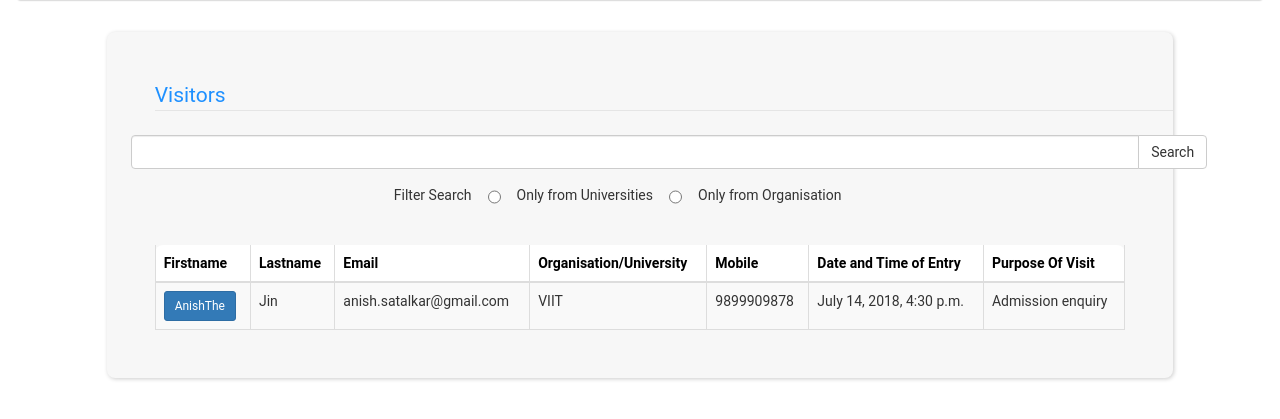
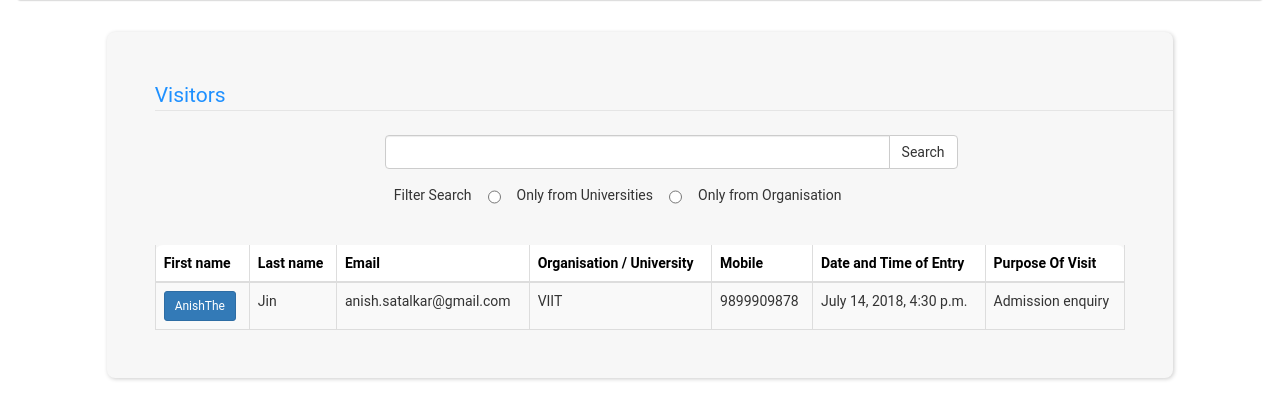
Before and after one commit to anishsatalkar/VisitorsManagementSystem, a Django app: page /home/view_visitors/ in a window 1280 px wide. Shown: the part 68-487 px from the top of the page. Run offline with Django 3.2, Linux system fonts and the light colour scheme; a user stored in the database is signed in; data comes from the database, SQL or seed files in the repository; some libraries are stand-ins or nearby versions.

Commit message:
Firstname -> First name and similar stuff

```diff
--- a/Login/templates/login.html
+++ b/Login/templates/login.html
@@ -17,7 +17,7 @@
             height: 100%;
             background-repeat: no-repeat;
             background-color: #f9f9f9;
-            font-family: 'Roboto', sans-serif;
+            font-family: 'Roboto', sans-serif , Arial;
             {#background-image: linear-gradient(#f7f2f8,#e7e2e8);#}
         }
 
--- a/Manage/templates/view_visitors.html
+++ b/Manage/templates/view_visitors.html
@@ -15,16 +15,13 @@
                         <form action="{% url 'Manage:search_visitor' %}" method="POST">
                             {% csrf_token %}
                             <div class="row">
-                                <div class="col-md-8">
+                                <div class="col-md-12">
                                     <div class="input-group" style="width: 50%; margin: auto; display: flex;">
                                         <input id="query_field_id" type="text" class="form-control" name="query">
                                         <span class="input-group-btn">
                                     <button class="btn btn-default" type="submit">Search</button>
                                 </span>
                                     </div>
-                                </div>
-                                <div>
-                                    <button class="btn btn-default">Date Range</button>
                                 </div>
 
                             </div>
@@ -62,8 +59,8 @@
 
                                 <thead>
                                 <tr>
-                                    <th>Firstname</th>
-                                    <th>Lastname</th>
+                                    <th>First name</th>
+                                    <th>Last name</th>
                                     <th>Email</th>
                                     <th>Organisation/University</th>
                                     <th>Mobile</th>
@@ -141,15 +138,13 @@
                         {% csrf_token %}
                         <div class="row">
                             <div class="col-md-12">
-                                <div class="input-group" style="margin: auto; display: flex;">
+                                <div class="input-group" style="width:50%;  margin: auto; display: flex;">
                                     <input id="query_field_id" type="text" class="form-control" name="query">
                                     <span class="input-group-btn">
                                     <button class="btn btn-default" type="submit">Search</button>
                                 </span>
                                 </div>
                             </div>
-
-
                         </div>
                         <div class="row">
                             <div style="max-width:50%;margin: auto; padding:8px;display: flex;">
@@ -182,10 +177,10 @@
 
                             <thead>
                             <tr>
-                                <th>Firstname</th>
-                                <th>Lastname</th>
+                                <th>First name</th>
+                                <th>Last name</th>
                                 <th>Email</th>
-                                <th>Organisation/University</th>
+                                <th>Organisation / University</th>
                                 <th>Mobile</th>
                                 <th>Date and Time of Entry</th>
                                 <th>Purpose Of Visit</th>
```
